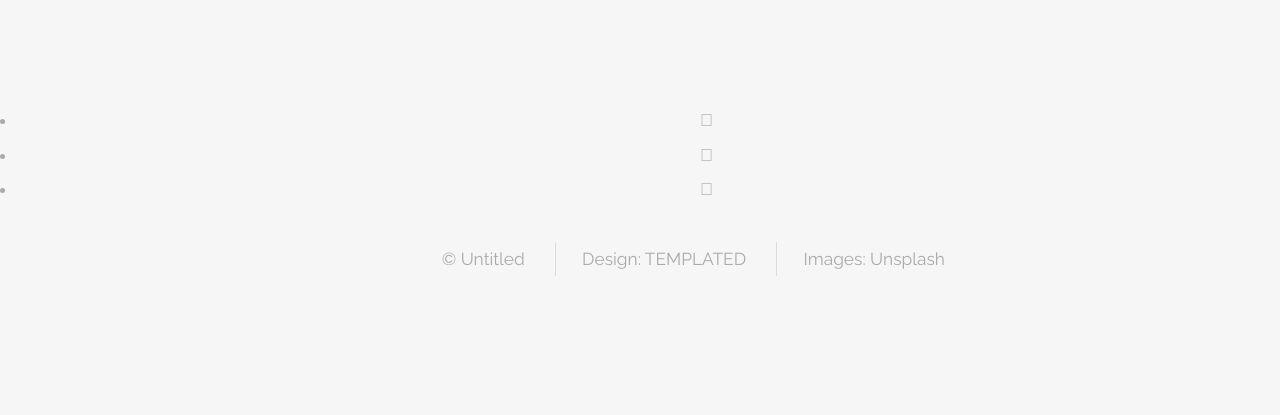
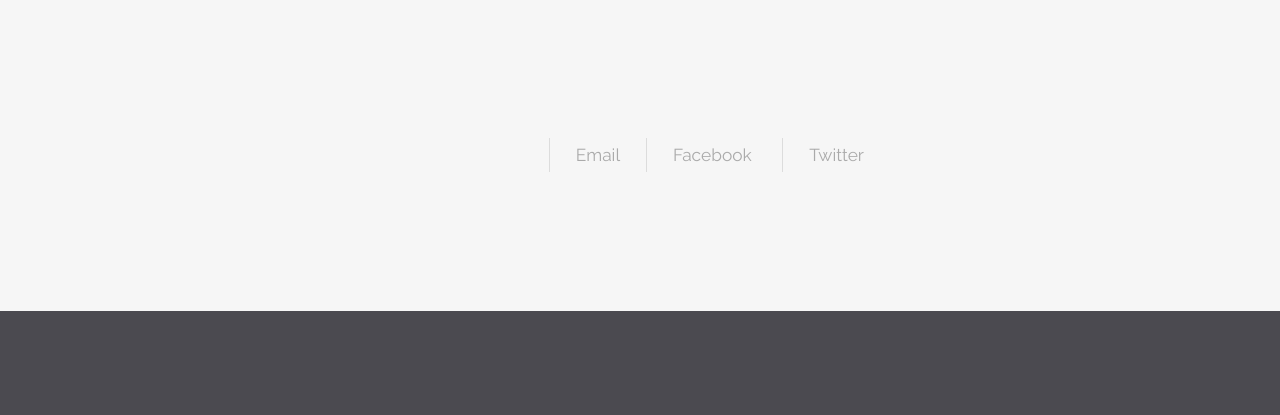
Before and after one commit to SazidAlam/Gait, a PHP site: page / in a window 1280 px wide; the page is wider, and only the part inside the window is pictured. Shown: the part 590-1005 px from the top of that part. After the commit the page ends 901 px from the top of that part, so only its background shows below. Run offline with PHP 8.4, Linux system fonts and the light colour scheme; some libraries are stand-ins or nearby versions.

Commit message:
css code for homepage changed

```diff
--- a/Homepage/index.html
+++ b/Homepage/index.html
@@ -4,7 +4,6 @@
 	<head>
 		<title>GAIT</title>
 		<meta charset="utf-8" />
-		<meta name="viewport" content="width=device-width, initial-scale=1" />
 		<link rel="stylesheet" href="styles.css" />
 	</head>
 	<body class="landing">
@@ -21,8 +20,6 @@
 				</nav>
 			</header>
 
-			<a href="#menu" class="navPanelToggle"></a>
-
 		<!-- Banner -->
 			<section id="banner">
                 <p> GAIT is a platform for gaming products review. Search for yours below!</p>
@@ -36,24 +33,17 @@
 		<!-- Footer -->
 			<footer id="footer">
 				<div class="container">
-					<ul class="icons">
-						<li><a href="#" class="icon fa-facebook"></a></li>
-						<li><a href="#" class="icon fa-twitter"></a></li>
-						<li><a href="#" class="icon fa-instagram"></a></li>
-					</ul>
+
 					<ul class="copyright">
-						<li>&copy; Untitled</li>
-						<li>Design: <a href="http://templated.co">TEMPLATED</a></li>
-						<li>Images: <a href="http://unsplash.com">Unsplash</a></li>
+						<li><a href=#>Email</a</li>
+                        <li><a href=#>Facebook</a></li>
+						<li><a href=#>Twitter</a</li>
 					</ul>
 				</div>
 			</footer>
 
 		<!-- Scripts -->
-			<script src="assets/js/jquery.min.js"></script>
-			<script src="assets/js/skel.min.js"></script>
-			<script src="assets/js/util.js"></script>
-			<script src="assets/js/main.js"></script>
+			<script src="script.js"></script>
 
 	</body>
 </html>
--- a/Homepage/styles.css
+++ b/Homepage/styles.css
@@ -65,9 +65,6 @@
 		margin: 0 0 -1px -2em;
 	}
 
-
-
-
 /* Basic */
 
 
@@ -78,7 +75,7 @@
 	}
 
 		body.landing {
-			padding-top: 0 !important;
+			padding-top: 0 ;
 		}
 
 
@@ -89,7 +86,7 @@
 		color: #666;
 	}
 
-	body, input, select, textarea {
+	body, input{
 		font-family: "Raleway", Arial, Helvetica, sans-serif;
 		font-size: 13pt;
 		font-weight: 400;
@@ -106,13 +103,13 @@
 			text-decoration: none;
 		}
 
-	strong, b {
+	strong {
 		color: #484848;
 		font-weight: 700;
 	}
 
 
-	h1, h2, h3, h4, h5, h6 {
+	h1, h2{
 		color: #484848;
 		font-weight: 700;
 		line-height: 1em;
@@ -125,105 +122,12 @@
 	}
 
 
-	code {
-		background: rgba(144, 144, 144, 0.075);
-		border-radius: 4px;
-		border: solid 1px;
-		font-family: "Courier New", monospace;
-		font-size: 0.9em;
-		margin: 0 0.25em;
-		padding: 0.25em 0.65em;
-	}
-
-
-
 	hr {
 		border: 0;
 		border-bottom: solid 1px rgba(144, 144, 144, 0.25);
 		margin: 2em 0;
 	}
 
-/
-/* Button */
-
-	button,
-	.button {
-
-		background-color: #323037;
-		border-radius: 4px;
-		color: #ffffff !important;
-		border: 0;
-
-		display: inline-block;
-		font-weight: 700;
-		height: 3.15em;
-		line-height: 3.25em;
-		padding: 0 2.2em;
-		text-align: center;
-
-		text-transform: uppercase;
-
-	}
-
-
-
-/
-
-/* Image */
-
-	.image {
-		border-radius: 4px;
-		border: 0;
-		display: inline-block;
-		position: relative;
-	}
-
-		.image img {
-			border-radius: 4px;
-			display: block;
-		}
-
-		.image.left, .image.right {
-			max-width: 40%;
-		}
-
-			.image.left img, .image.right img {
-				width: 100%;
-			}
-
-		.image.left {
-			float: left;
-			padding: 0 1.5em 1em 0;
-			top: 0.25em;
-		}
-
-		.image.right {
-			float: right;
-			padding: 0 0 1em 1.5em;
-			top: 0.25em;
-		}
-
-		.image.fit {
-			display: block;
-			margin: 0 0 2em 0;
-			width: 100%;
-		}
-
-			.image.fit img {
-				width: 100%;
-			}
-
-
-
-		.image.main {
-			display: block;
-			margin: 0 0 3em 0;
-			width: 100%;
-		}
-
-			.image.main img {
-				width: 100%;
-			}
 
 /* List */
 
@@ -331,9 +235,7 @@
 
 	}
 
-	body.is-touch #banner {
-		background-attachment: scroll;
-	}
+
  .sbtn {
 	padding: 14px;
 	margin-top: 8px;
@@ -385,9 +287,3 @@
 			margin-left: 1.5em;
 			padding-left: 1.5em;
 		}
-
-			#footer .copyright li:first-child {
-				border-left: 0;
-				margin-left: 0;
-				padding-left: 0;
-			}
```
